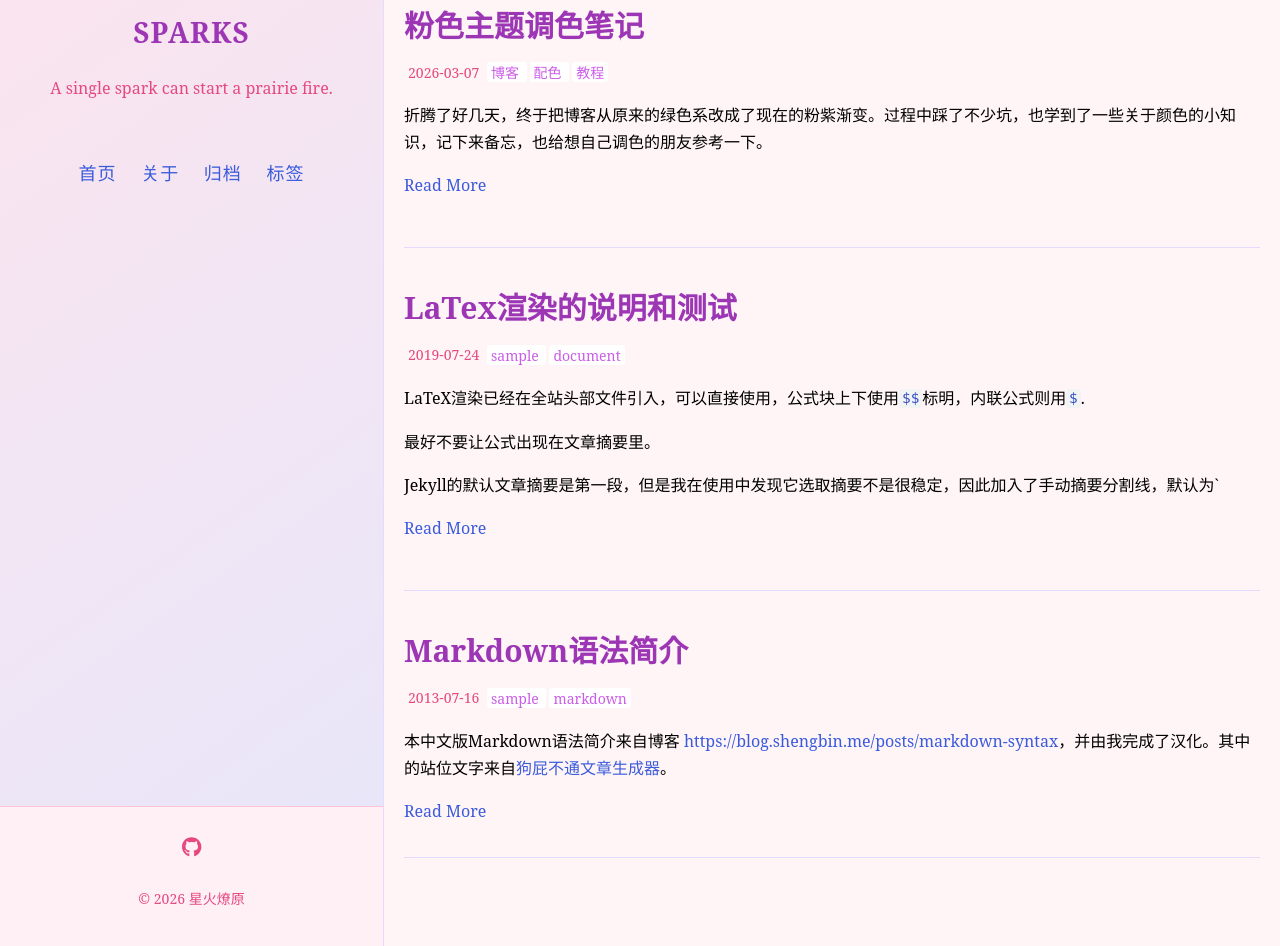
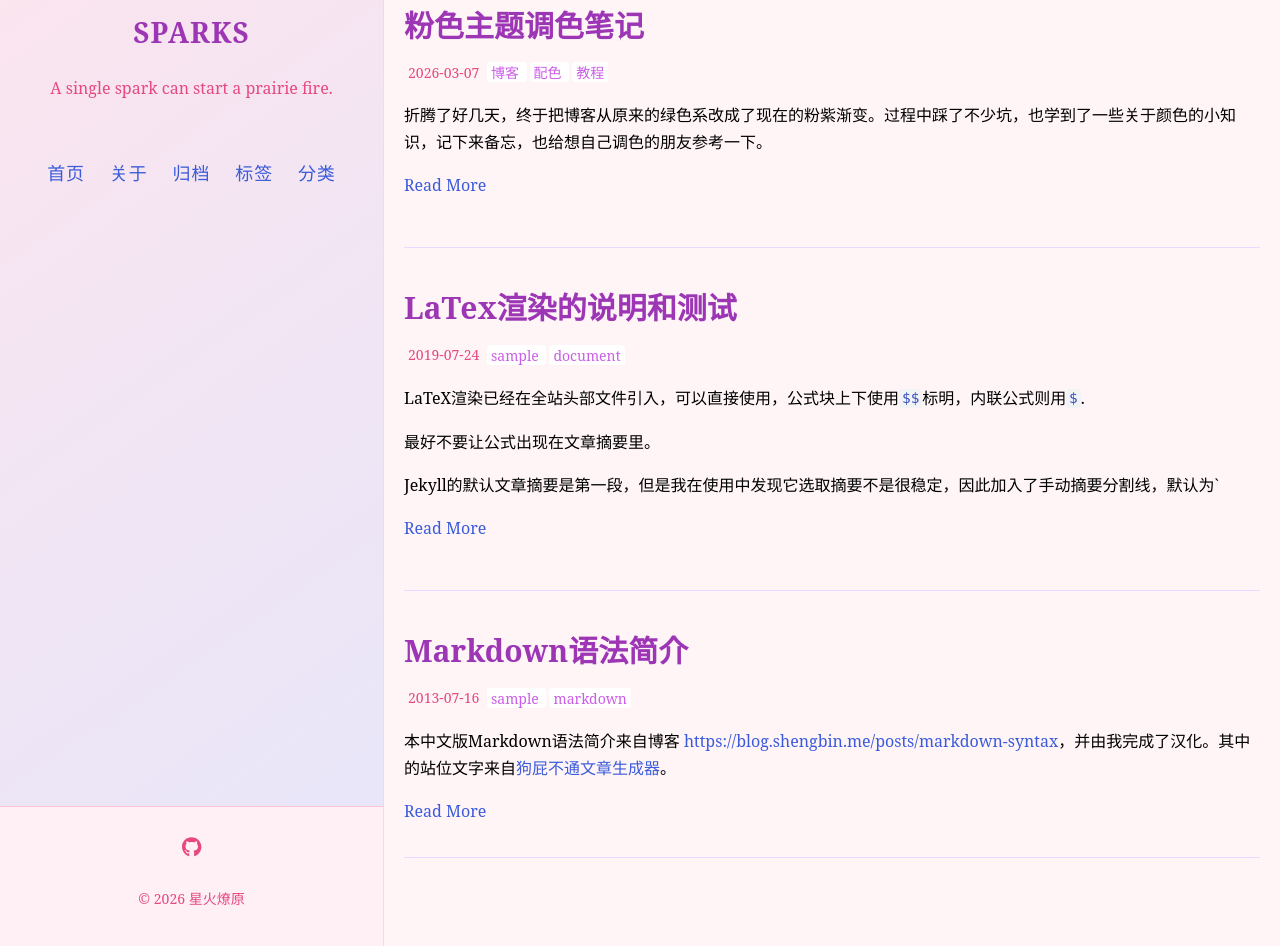
Before and after one commit to lyy351/Sparks, a Jekyll site: the page built from index.html, in a window 1280 px wide and 1236 px high. Shown: the part 290-1236 px from the top of the window. Built offline with Jekyll 4.4.1, drawn with Linux system fonts in a browser that asks for light colours; the list of posts is cut into pages by our own code; comment, search, counter and statistics services are not loaded.

Commit message:
Update _config.yml

```diff
--- a/_config.yml
+++ b/_config.yml
@@ -40,6 +40,8 @@ navigation:
     url: /archive
   - name: 标签
     url: /tags
+  - name: 分类
+    url: /category
 
 # 每页的文章数
 paginate: 8
```
